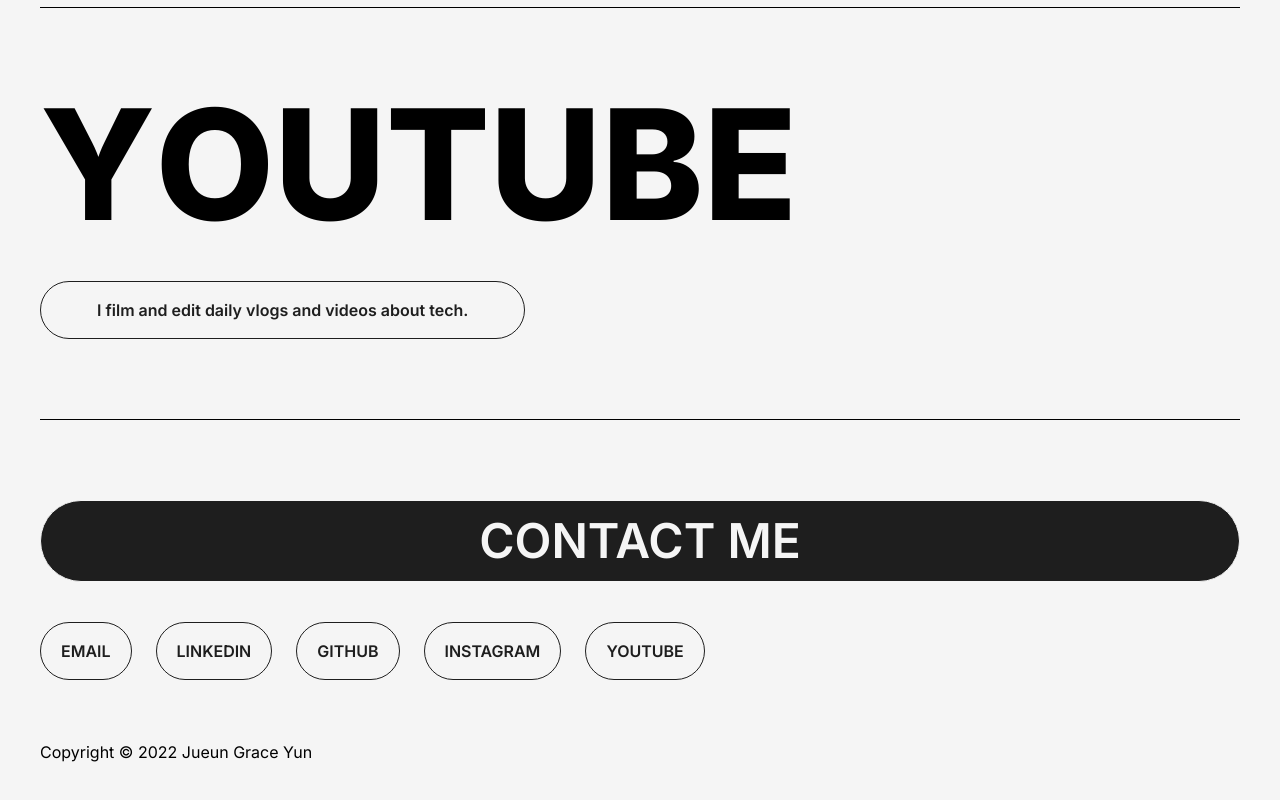
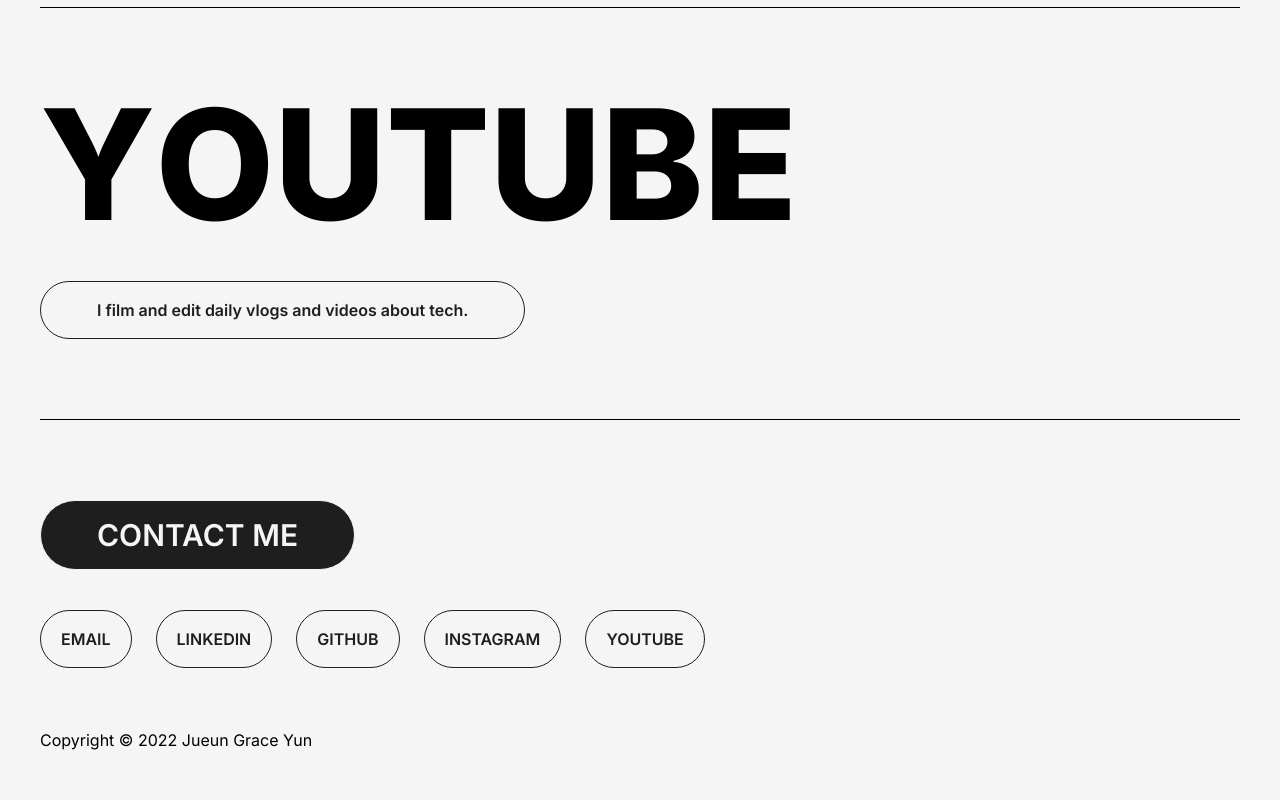
Before and after one commit to iteratetograceness/joonierepo, a Next.js app: page / in a window 1280 px wide. Shown: the part 1907-2707 px from the top of the page. Built offline with nearby package versions, Linux system fonts and the light colour scheme.

Commit message:
footer buttons

```diff
--- a/components/common/Button.tsx
+++ b/components/common/Button.tsx
@@ -38,7 +38,7 @@ const Button = ({ variant, href, onClick, text, isLarge = false, className }: Pr
     )
 
   return (
-    <button className={styles.button(variant === 'solid', isLarge)} onClick={onClick}>
+    <button className={styles.button(variant === 'solid', isLarge) + ' ' + className} onClick={onClick}>
       {text}
     </button>
   )
--- a/components/common/styles.ts
+++ b/components/common/styles.ts
@@ -214,8 +214,10 @@ export const button = (isSolid: boolean, isLarge: boolean) =>
       'dark:text-black': isSolid,
     }),
     fontWeight('font-normal', 'md:font-medium'),
-    fontSize('text-sm', 'md:text-base', {
-      ['!text-5xl']: isLarge,
+    fontSize({
+      ['text-4xl']: isLarge,
+      ['text-sm']: !isLarge,
+      ['md:text-base']: !isLarge,
     }),
     borderRadius('rounded-full'),
     transitionDuration('duration-200')
@@ -246,5 +248,5 @@ export const links = classnames(
   width('w-5/6'),
   margin('my-10')
 )
-export const contactButton = classnames()
+export const contactButton = classnames(fontSize('!text-3xl'), fontWeight('!font-medium'), width('w-fit'))
 export const footerButtons = classnames(margin('mb-5'), padding('px-5'))
```
